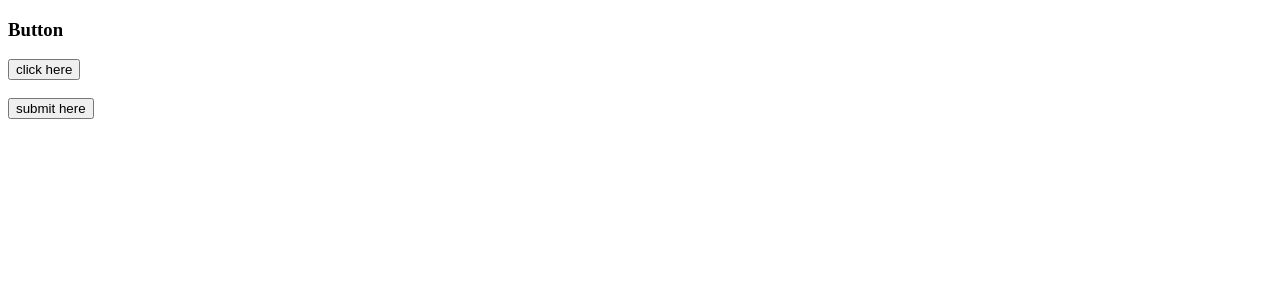
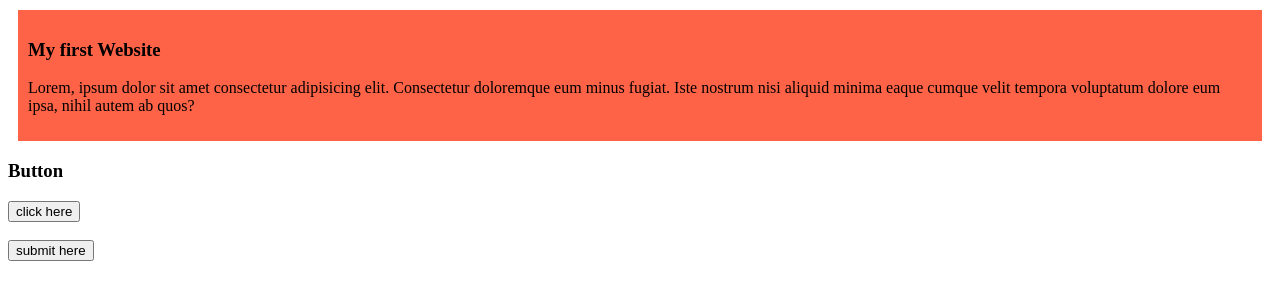
Before and after one commit to SAMIA-TASMIN/my-shelly-coop-repo, a plain HTML site: page index.html in a window 1280 px wide. Drawn offline with Linux system fonts and the light colour scheme.

Commit message:
added the first blog

```diff
--- a/index.html
+++ b/index.html
@@ -4,8 +4,13 @@
     <meta charset="UTF-8">
     <meta name="viewport" content="width=device-width, initial-scale=1.0">
     <title>Sheldon Coooper</title>
+    <link rel="stylesheet" href="styles/blog.css">
 </head>
 <body>
+    <div>
+        <h3>My first Website</h3>
+        <p>Lorem, ipsum dolor sit amet consectetur adipisicing elit. Consectetur doloremque eum minus fugiat. Iste nostrum nisi aliquid minima eaque cumque velit tempora voluptatum dolore eum ipsa, nihil autem ab quos?</p>
+    </div>
     <h3>Button</h3>
     <button type="button"> click here</button>
     <br>
--- /dev/null
+++ b/styles/blog.css
@@ -0,0 +1,5 @@
+div{
+    background-color: tomato;
+    margin: 10px;
+    padding: 10px;
+}
```
